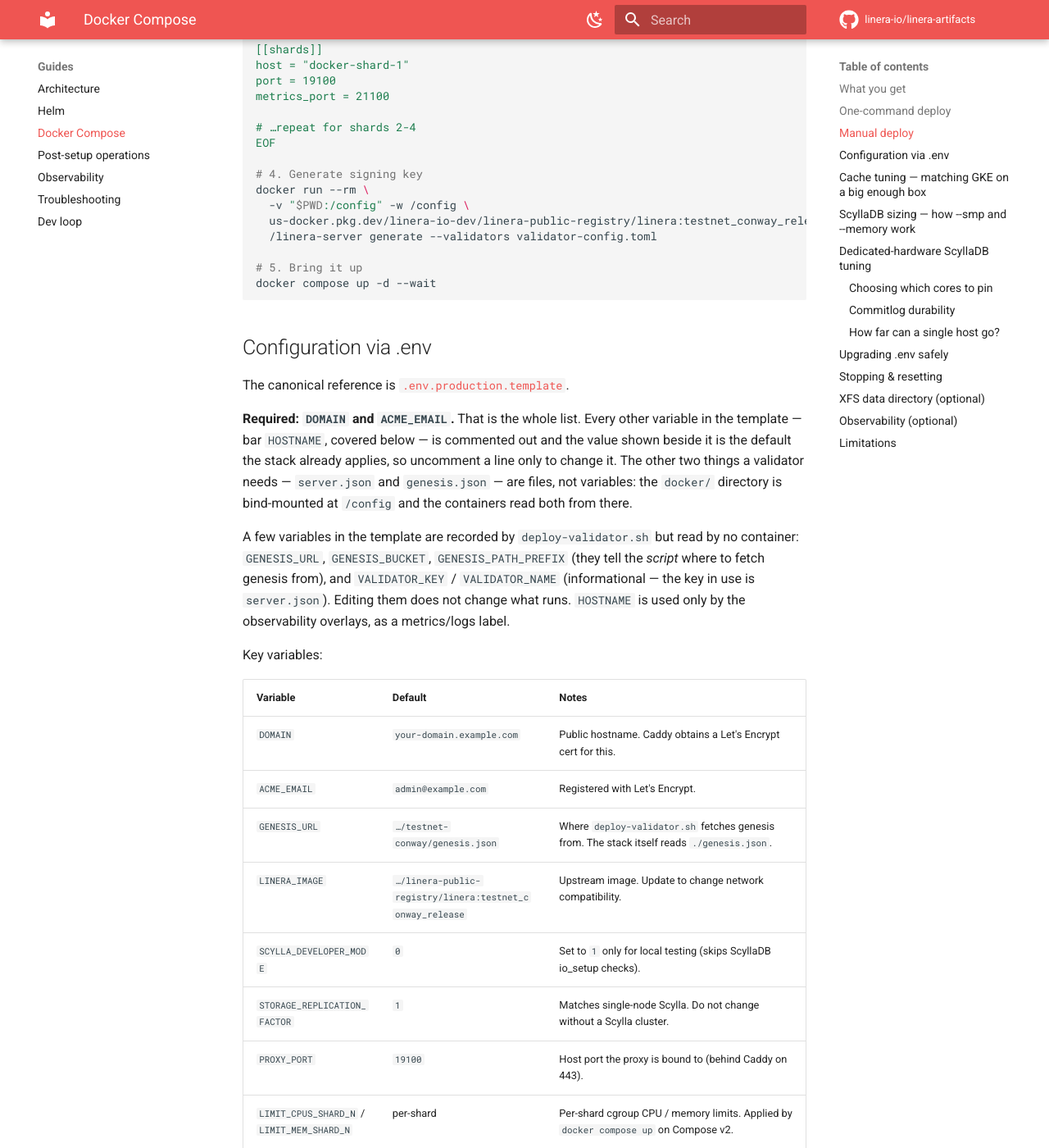
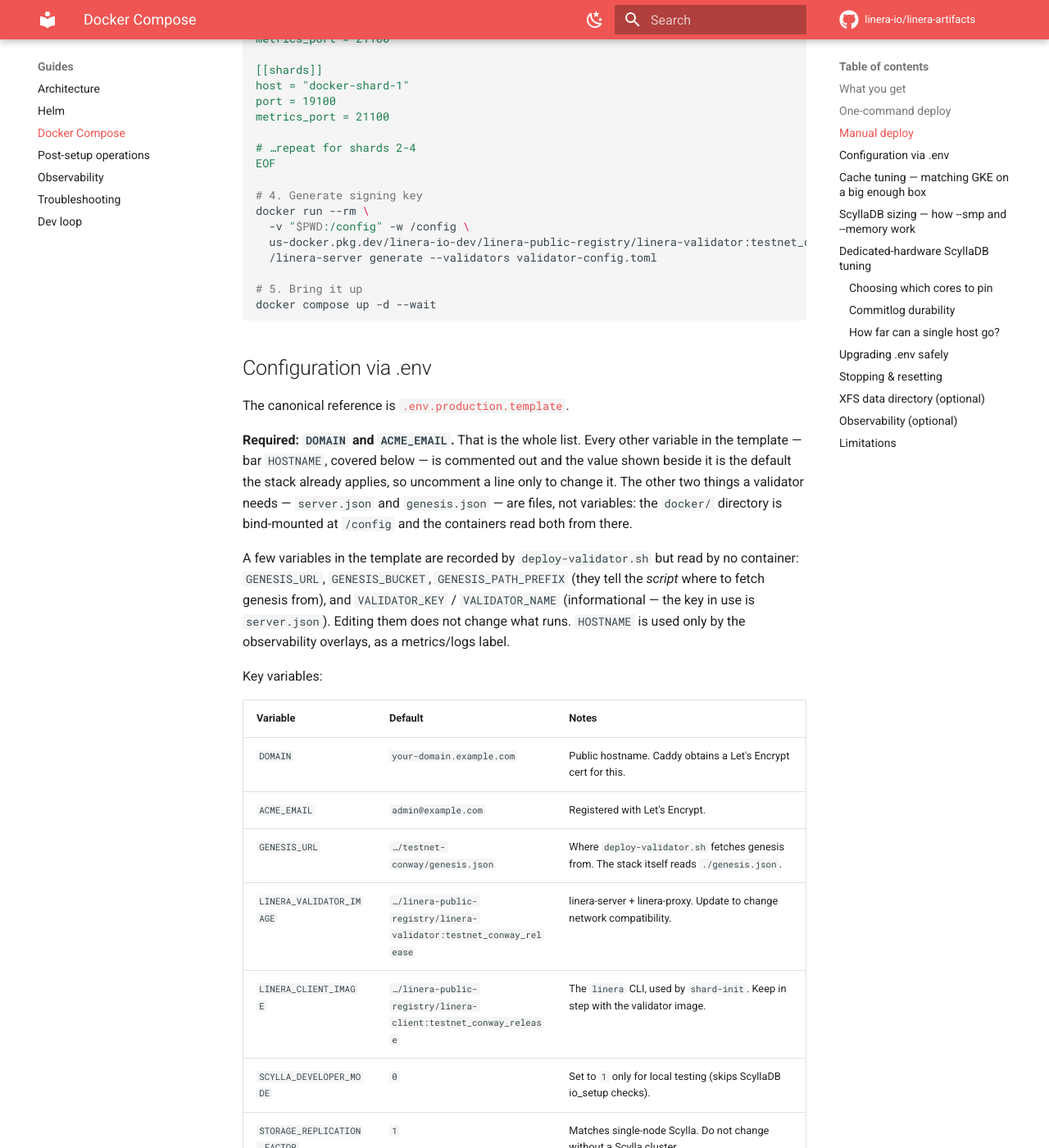
Before and after one commit to linera-io/linera-artifacts, an MkDocs documentation site: the page built from docs/DOCKER-COMPOSE.md, in a window 1280 px wide and 1400 px high, scrolled down 2332 px. Shown: the whole window at 82% size. Built offline with MkDocs 1.6.1 and Material for MkDocs 9.7.7, drawn with Linux system fonts in a browser that asks for light colours; comment, search, counter and statistics services are not loaded; some of the changed text lies outside the part shown.

Commit message:
docs: document the two image variables

```diff
--- a/docs/DOCKER-COMPOSE.md
+++ b/docs/DOCKER-COMPOSE.md
@@ -39,7 +39,7 @@
 4. Writes `.env` from `.env.production.template` **with your values filled
    in** — `DOMAIN`, `ACME_EMAIL`, `GENESIS_URL`, `GENESIS_BUCKET`,
    `GENESIS_PATH_PREFIX`, `VALIDATOR_KEY`, `VALIDATOR_NAME`, `HOSTNAME`,
-   `LINERA_IMAGE`, `NUM_SHARDS`. Re-running is safe: an existing `.env` is
+   `LINERA_VALIDATOR_IMAGE`, `LINERA_CLIENT_IMAGE`, `NUM_SHARDS`. Re-running is safe: an existing `.env` is
    backed up and only those keys are patched, so your tuning survives.
 5. Starts the stack with `docker compose up -d --wait`
 
@@ -100,7 +100,7 @@
 # 4. Generate signing key
 docker run --rm \
   -v "$PWD:/config" -w /config \
-  us-docker.pkg.dev/linera-io-dev/linera-public-registry/linera:testnet_conway_release \
+  us-docker.pkg.dev/linera-io-dev/linera-public-registry/linera-validator:testnet_conway_release \
   /linera-server generate --validators validator-config.toml
 
 # 5. Bring it up
@@ -134,7 +134,8 @@
 | `DOMAIN`              | `your-domain.example.com`             | Public hostname. Caddy obtains a Let's Encrypt cert for this.                              |
 | `ACME_EMAIL`          | `admin@example.com`                   | Registered with Let's Encrypt.                                                             |
 | `GENESIS_URL`         | `…/testnet-conway/genesis.json`       | Where `deploy-validator.sh` fetches genesis from. The stack itself reads `./genesis.json`. |
-| `LINERA_IMAGE`        | `…/linera-public-registry/linera:testnet_conway_release` | Upstream image. Update to change network compatibility.                |
+| `LINERA_VALIDATOR_IMAGE` | `…/linera-public-registry/linera-validator:testnet_conway_release` | linera-server + linera-proxy. Update to change network compatibility. |
+| `LINERA_CLIENT_IMAGE` | `…/linera-public-registry/linera-client:testnet_conway_release` | The `linera` CLI, used by `shard-init`. Keep in step with the validator image. |
 | `SCYLLA_DEVELOPER_MODE` | `0`                                 | Set to `1` only for local testing (skips ScyllaDB io_setup checks).                       |
 | `STORAGE_REPLICATION_FACTOR` | `1`                            | Matches single-node Scylla. Do not change without a Scylla cluster.                         |
 | `PROXY_PORT`          | `19100`                               | Host port the proxy is bound to (behind Caddy on 443).                                     |
```
